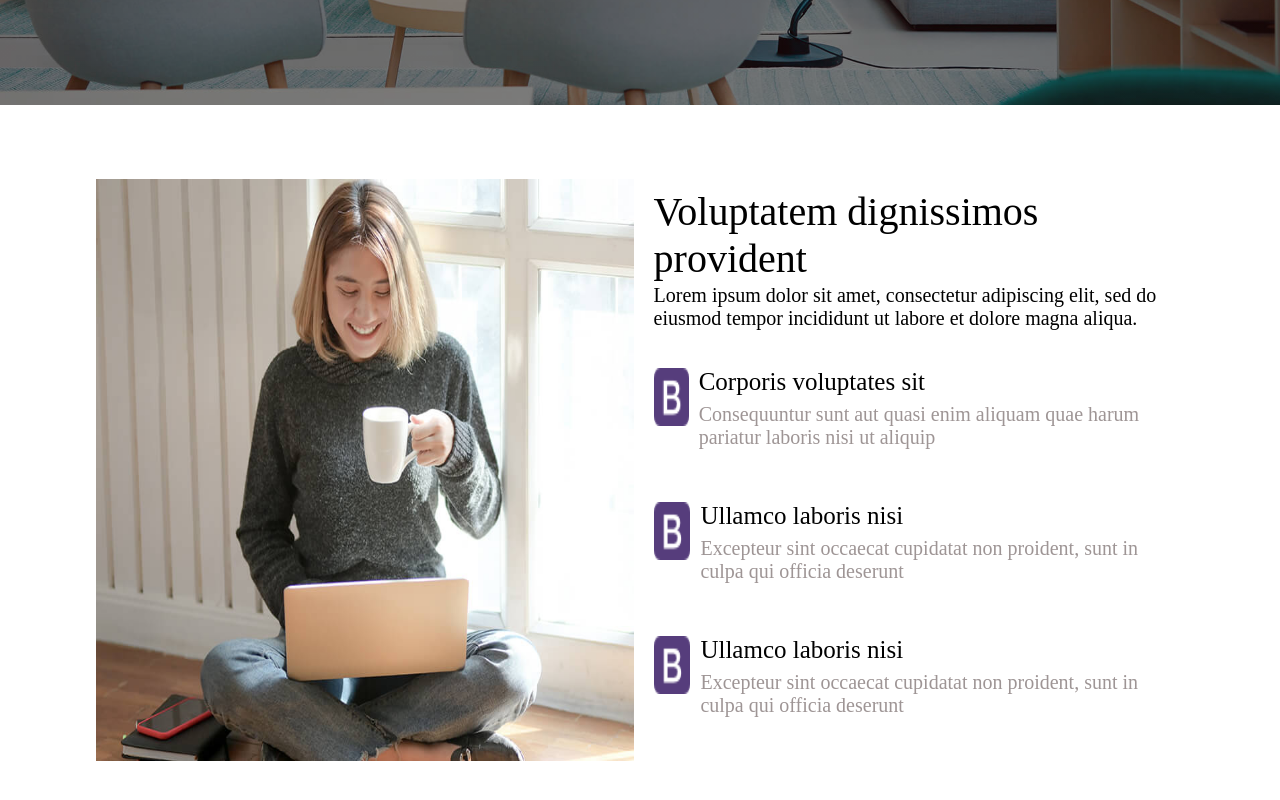
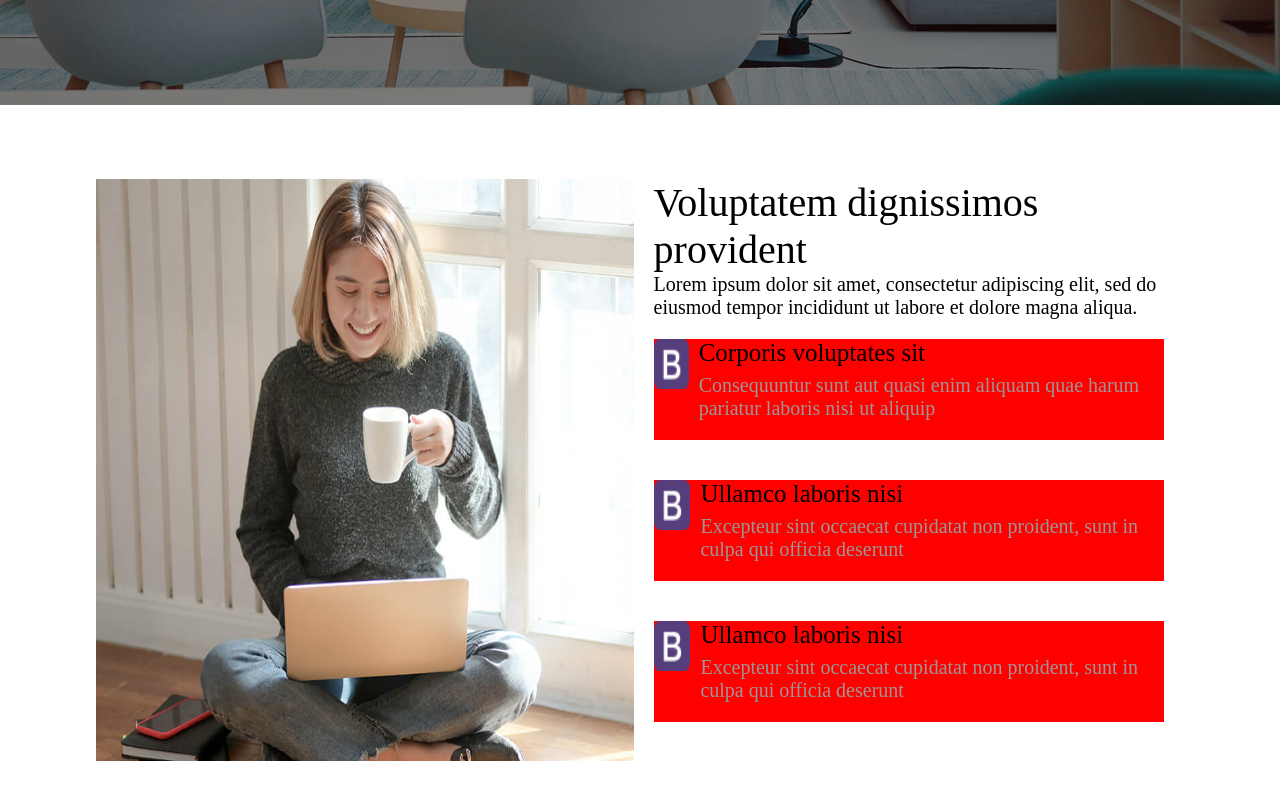
Before and after one commit to jasminpepic/Maxim, a plain HTML site: page index.html in a window 1280 px wide. Shown: the part 695-1495 px from the top of the page. Drawn offline with Linux system fonts and the light colour scheme.

Commit message:
Maxim sesija2v2

```diff
--- a/style.css
+++ b/style.css
@@ -118,7 +118,8 @@ body {
   width: 100%;
   height: 20%;
   display: flex;
-  /* background-color: red; */
+  margin-bottom: 40px;
+  background-color: red;
 }
 .aboutIcon {
   width: 10%;
@@ -140,7 +141,7 @@ body {
 }
 .aboutText {
   font-size: 20px;
-  margin-top: -15px;
+  margin-top: 0px;
 }
 .aboutMiniSubtitle {
   font-size: 25px;
```
